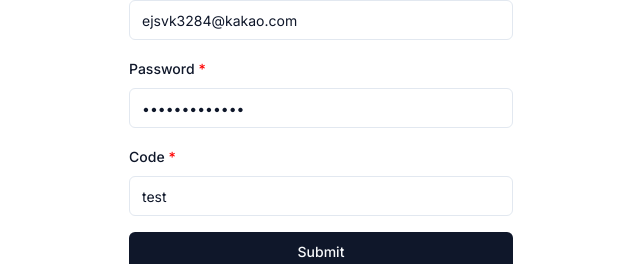
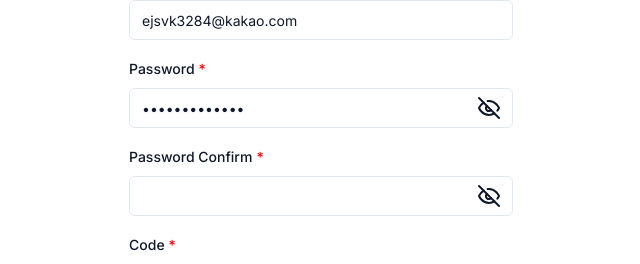
Before and after one commit to OJWareCompany/baruncorp-web, a Next.js app: page /signup in a window 1280 px wide. Shown: the part 464-728 px from the top of the page, without its empty margins (319-959 px from the left). Built offline with nearby package versions, Linux system fonts and the light colour scheme; no server answers.

Commit message:
🦄 refactor: refactor signup page, add pw confirm input, pw toggle

```diff
--- a/src/app/(auth)/signup/page.tsx
+++ b/src/app/(auth)/signup/page.tsx
@@ -5,7 +5,7 @@ import { useForm } from "react-hook-form";
 import * as z from "zod";
 import { AlertCircle } from "lucide-react";
 import { useRouter } from "next/navigation";
-import { Loader2 } from "lucide-react";
+import { Loader2, Eye, EyeOff } from "lucide-react";
 
 import Link from "next/link";
 import { useState } from "react";
@@ -28,43 +28,58 @@ const formSchema = z.object({
   email: z
     .string()
     .trim()
-    .min(1, { message: "Email is required" })
-    .email({ message: "Email Address is not correct" }),
+    .min(1, { message: "Email Address is required" })
+    .email({ message: "Format of email address is incorrect" }),
   password: z
     .string()
     .trim()
     .min(1, { message: "Password is required" })
-    .regex(/^(?=.*[a-z])(?=.*[A-Z])(?=.*\d)(?=.*[@#$%^&+=!])(?!.*\s).{12,}$/, {
+    .regex(/^(?=.*[a-z])(?=.*[A-Z])(?=.*\d)(?=.*[!@#$%^&+=])(?!.*\s).{12,}$/, {
       message:
-        "Minimum 12 characters with at least 1 number, uppercase, and lowercase letter, special characters",
+        "Password should be at least 12 characters with uppercase, lowercase, numbers and special characters(!@#$%^&+=)",
     }),
-  code: z.string().trim().min(1, { message: "Code is required" }),
+  passwordConfirm: z.string().trim(),
+  code: z.string().trim().length(6, { message: "Code is 6 length" }),
 });
 
 export default function SignupPage() {
   const router = useRouter();
-  const [loading, setLoading] = useState(false);
+  const [showPassword, setShowPassword] = useState(false);
+  const [showPasswordConfirm, setShowPasswordConfirm] = useState(false);
   const [error, setError] = useState(false);
   const form = useForm<z.infer<typeof formSchema>>({
     resolver: zodResolver(formSchema),
     defaultValues: {
       email: "ejsvk3284@kakao.com",
       password: "WkdWkdaos123!",
+      passwordConfirm: "",
       firstName: "Chris",
       lastName: "Kim",
       code: "test",
     },
   });
 
+  const {
+    control,
+    handleSubmit,
+    formState: { isSubmitting },
+  } = form;
+
   async function onSubmit(values: z.infer<typeof formSchema>) {
     setError(false);
-    setLoading(true);
 
-    const { email, password, code, firstName, lastName } = values;
+    const { email, password, passwordConfirm, code, firstName, lastName } =
+      values;
+
+    if (password !== passwordConfirm) {
+      control.setError("passwordConfirm", {
+        message: "Password confirmation does not match. Please re-enter.",
+      });
+      return;
+    }
 
     if (email.split("@")[0] === password) {
-      setLoading(false);
-      form.control.setError("password", {
+      control.setError("password", {
         message: "Password cannot be a email address",
       });
       return;
@@ -76,19 +91,17 @@ export default function SignupPage() {
       body: JSON.stringify({ email, password, code, firstName, lastName }),
     })
       .then((response) => {
-        console.log(response);
-        if (response.ok) {
-          router.push("/signin");
-          toast({ title: "Sign up is complete." });
-        } else {
-          setLoading(false);
+        if (!response.ok) {
           setError(true);
+          return;
         }
+        router.push("/signin");
+        toast({ title: "Sign up is complete." });
       })
       .catch((error) => {
         // 서버가 터지는 에러에 대해 어떻게 처리할 것인지 논의 필요
         // 예를 들면 서버에서도 예상치 못한 에러가 발생하여 터지는 경우.. 서버에서 에러를 발생시키는 클라이언트에서 catch로 잡을 수 있는지 확인 필요
-        console.error(error);
+        console.log("🚀 ~ file: page.tsx:89 ~ onSubmit ~ error:", error);
       });
   }
 
@@ -107,9 +120,9 @@ export default function SignupPage() {
         </Alert>
       )}
       <Form {...form}>
-        <form onSubmit={form.handleSubmit(onSubmit)} className="space-y-4">
+        <form onSubmit={handleSubmit(onSubmit)} className="space-y-4 mb-20">
           <FormField
-            control={form.control}
+            control={control}
             name="firstName"
             render={({ field }) => (
               <FormItem>
@@ -122,7 +135,7 @@ export default function SignupPage() {
             )}
           />
           <FormField
-            control={form.control}
+            control={control}
             name="lastName"
             render={({ field }) => (
               <FormItem>
@@ -135,7 +148,7 @@ export default function SignupPage() {
             )}
           />
           <FormField
-            control={form.control}
+            control={control}
             name="email"
             render={({ field }) => (
               <FormItem>
@@ -148,20 +161,59 @@ export default function SignupPage() {
             )}
           />
           <FormField
-            control={form.control}
+            control={control}
             name="password"
             render={({ field }) => (
               <FormItem>
                 <FormLabel required={true}>Password</FormLabel>
-                <FormControl>
-                  <Input type="password" {...field} />
-                </FormControl>
+                <div className="flex relative items-center">
+                  <FormControl>
+                    <Input
+                      type={showPassword ? "text" : "password"}
+                      {...field}
+                      className="pr-10"
+                    ></Input>
+                  </FormControl>
+                  <button
+                    type="button"
+                    className="absolute right-3"
+                    onClick={() => setShowPassword((prev) => !prev)}
+                  >
+                    {showPassword ? <Eye /> : <EyeOff />}
+                  </button>
+                </div>
                 <FormMessage />
               </FormItem>
             )}
           />
           <FormField
-            control={form.control}
+            control={control}
+            name="passwordConfirm"
+            render={({ field }) => (
+              <FormItem>
+                <FormLabel required={true}>Password Confirm</FormLabel>
+                <div className="flex relative items-center">
+                  <FormControl>
+                    <Input
+                      type={showPasswordConfirm ? "text" : "password"}
+                      {...field}
+                      className="pr-10"
+                    ></Input>
+                  </FormControl>
+                  <button
+                    type="button"
+                    className="absolute right-3"
+                    onClick={() => setShowPasswordConfirm((prev) => !prev)}
+                  >
+                    {showPasswordConfirm ? <Eye /> : <EyeOff />}
+                  </button>
+                </div>
+                <FormMessage />
+              </FormItem>
+            )}
+          />
+          <FormField
+            control={control}
             name="code"
             render={({ field }) => (
               <FormItem>
@@ -173,8 +225,8 @@ export default function SignupPage() {
               </FormItem>
             )}
           />
-          <Button type="submit" fullWidth={true} disabled={loading}>
-            {loading ? (
+          <Button type="submit" fullWidth={true} disabled={isSubmitting}>
+            {isSubmitting ? (
               <>
                 <Loader2 className="mr-2 h-4 w-4 animate-spin" />
                 Please wait
@@ -188,13 +240,10 @@ export default function SignupPage() {
             type="button"
             variant="outline"
             fullWidth={true}
-            disabled={loading}
-            onClick={() => {
-              if (loading) return;
-              router.push("/signin");
-            }}
+            disabled={isSubmitting}
+            onClick={() => router.push("/signin")}
           >
-            {loading ? (
+            {isSubmitting ? (
               <>
                 <Loader2 className="mr-2 h-4 w-4 animate-spin" />
                 Please wait
--- a/src/app/globals.css
+++ b/src/app/globals.css
@@ -78,6 +78,19 @@
     @apply bg-background text-foreground;
     font-feature-settings: "rlig" 1, "calt" 1;
   }
+  input[type="password"]::-ms-reveal,
+  input[type="password"]::-ms-clear {
+    display: none;
+  }
+  input[type="password"]::-webkit-contacts-auto-fill-button,
+  input[type="password"]::-webkit-credentials-auto-fill-button {
+    visibility: hidden;
+    display: none !important;
+    pointer-events: none;
+    height: 0;
+    width: 0;
+    margin: 0;
+  }
 }
 
 /* typography: https://tailwindcss.com/docs/adding-custom-styles#adding-component-classes */
```
